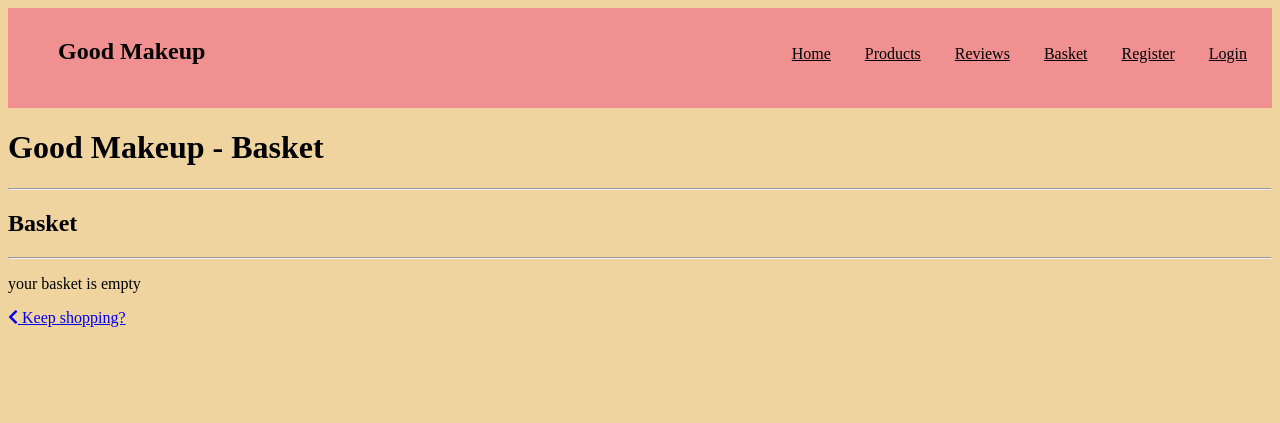
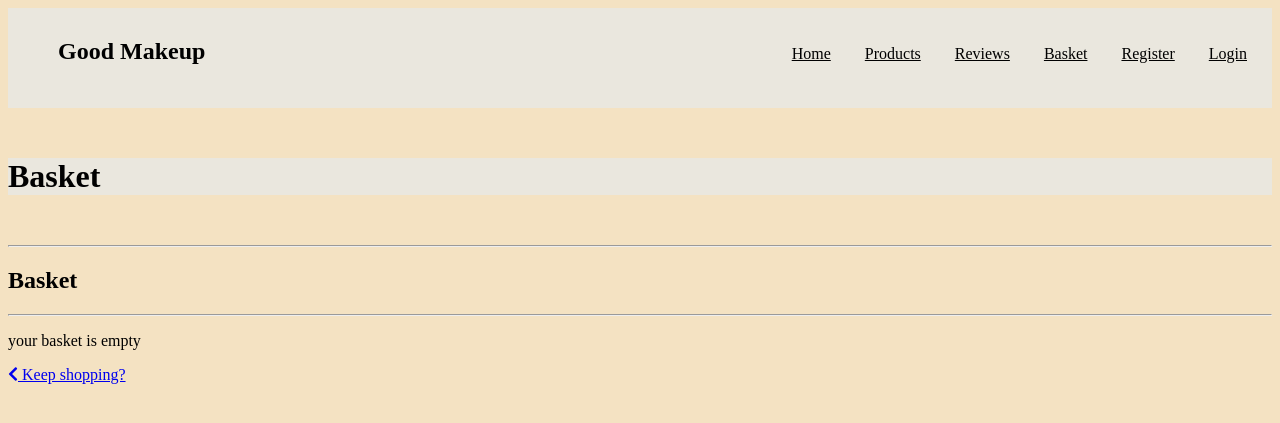
Before and after one commit to tWilltp/project-4-fullstack, a Django app: page /templates/basket.html in a window 1280 px wide. Shown: the top 423 px of the page. Run offline with Django 3.2, Linux system fonts and the light colour scheme.

Commit message:
improved styles for base, index, products, reviews and basket pages

```diff
--- a/goodmakeup/settings.py
+++ b/goodmakeup/settings.py
@@ -30,7 +30,7 @@ SECRET_KEY = os.environ.get('SECRET_KEY')
 # SECURITY WARNING: don't run with debug turned on in production!
 DEBUG = True
 
-ALLOWED_HOSTS = ['project-4-fst.herokuapp.com', 'localhost', '8000-twilltp-project4fullsta-ik31j6zdweu.ws-eu99.gitpod.io']
+ALLOWED_HOSTS = ['project-4-fst.herokuapp.com', 'localhost', '8000-twilltp-project4fullsta-yunjjldqzk8.ws-eu100.gitpod.io']
 
 
 # Application definition
--- a/static/css/style.css
+++ b/static/css/style.css
@@ -1,13 +1,13 @@
 /* base template styles */
 
 body {
-    background-color: #efd49f;
+    background-color: #f4e2c2;
 }
 
 /* nav bar styles */
 
 .navbar {
-    background: #f09090;
+    background: #eae7de;
     list-style-type: none;
     height: 100px;
     margin: 0;
@@ -38,16 +38,19 @@ body {
 }
 
 .active:hover {
-    background: #23BBBB;
+    background: #f1dbb1;
     padding: 5px;
     transition: .5s;
 }
 
 /* home page styles */
 
-.home-title {
+.page-title {
     margin: 50px;
-    background-color: #23BBBB;
+    background-color: #eae7de;
+    width: 100%;
+    float: left;
+    margin-left: 0px;
 }
 
 /* products page styles */
--- a/templates/basket.html
+++ b/templates/basket.html
@@ -2,7 +2,7 @@
 
 {% block content %}
 
-<h1>Good Makeup - Basket</h1>
+<h1 class="page-title">Basket</h1>
 
 <div class="container mb-2">
     <div class="row">
--- a/templates/index.html
+++ b/templates/index.html
@@ -2,6 +2,6 @@
 
 {% block content %}
 
-<h1 class="home-title">Favourites</h1>
+<h1 class="page-title">Favourites</h1>
 
 {% endblock %}
--- a/templates/products.html
+++ b/templates/products.html
@@ -2,7 +2,7 @@
 
 {% block content %}
 
-<h1>Good Makeup - Products Page</h1>
+<h1 class="page-title">Products Page</h1>
 
 <div class="overlay"></div>
 <div class="container-fluid">
--- a/templates/reviews.html
+++ b/templates/reviews.html
@@ -2,7 +2,7 @@
 
 {% block content %}
 
-<h1>test reviews</h1>
+<h1 class="page-title">test reviews</h1>
 
 <div class="container-fluid">
     <div class="row">
```
Also changed, not shown: templates/base.html (line endings or trailing spaces).
